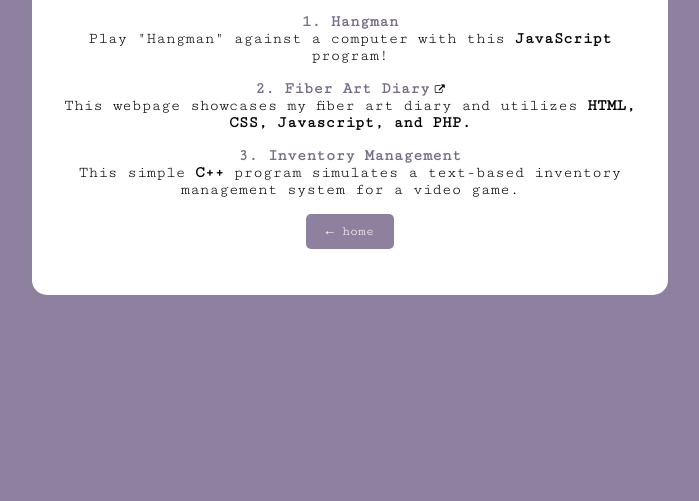
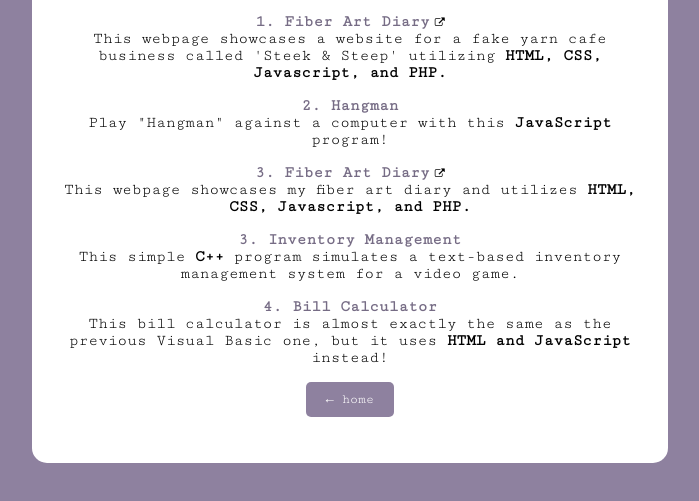
Before and after one commit to sareias1/sareias1.github.io, a plain HTML site: page projects.html in a window 1280 px wide. Shown: the part 269-770 px from the top of the page, without its empty margins (290-989 px from the left). Drawn offline with Linux system fonts and the light colour scheme.

Commit message:
Update projects.html

```diff
--- a/projects.html
+++ b/projects.html
@@ -3,7 +3,7 @@
         <meta charset="UTF-8" />
         <link rel="stylesheet" href="https://fonts.googleapis.com/css2?family=Cutive+Mono&family=Silkscreen">
         <title>Sabrina's Portfolio</title>
-        <link rel="icon" type="image/x-icon" href="images/favicon.ico">
+        <link rel="icon" type="image/x-icon" href="/images/favicon.ico">
         <link rel="stylesheet" href="https://cdnjs.cloudflare.com/ajax/libs/font-awesome/4.7.0/css/font-awesome.min.css">
         <link rel="stylesheet" href="styles.css">
         <script src="scripts.js" async defer></script>
@@ -17,12 +17,17 @@
         </p>
 
         <p>
-            <b><a href="projects/hangman/hangman.html">1. Hangman</a></b><br>
+          <b><a href="https://cisweb.bristolcc.edu/~sareias13/projects/steekAndSteep/index.html">1. Fiber Art Diary</a><i class="fa fa-external-link" style="font-size:10px; padding-left:5px;"></i></b><br>
+          This webpage showcases a website for a fake yarn cafe business called 'Steek & Steep' utilizing <b>HTML, CSS, Javascript, and PHP.</b>
+        </p>
+
+        <p>
+            <b><a href="projects/hangman/hangman.html">2. Hangman</a></b><br>
             Play "Hangman" against a computer with this <b>JavaScript</b> program!
         </p>
 
         <p>
-          <b><a href="https://cisweb.bristolcc.edu/~sareias13/projects/fiberArtDiary/fiber.html">2. Fiber Art Diary</a><i class="fa fa-external-link" style="font-size:10px; padding-left:5px;"></i></b><br>
+          <b><a href="https://cisweb.bristolcc.edu/~sareias13/projects/fiberArtDiary/fiber.html">3. Fiber Art Diary</a><i class="fa fa-external-link" style="font-size:10px; padding-left:5px;"></i></b><br>
           This webpage showcases my fiber art diary and utilizes <b>HTML, CSS, Javascript, and PHP.</b>
         </p>
 
@@ -32,10 +37,15 @@
         </p>
 
         <p>
-            <a href="index.html"><button>← home</button></a>
+            <b><a href="projects/BillCalculator.html">4. Bill Calculator</a></b><br>
+            This bill calculator is almost exactly the same as the previous Visual Basic one, but it uses <b>HTML and JavaScript</b> instead!
         </p>
 
-            <!-- modal box -->
+        <p>
+            <a href="portfolio.html"><button>← home</button></a>
+        </p>
+
+            <!-- 2. modal boxes -->
             <div id="modal" class="modal">
               <div class="modal-content">
                   <span class="close">&times;</span>
```
